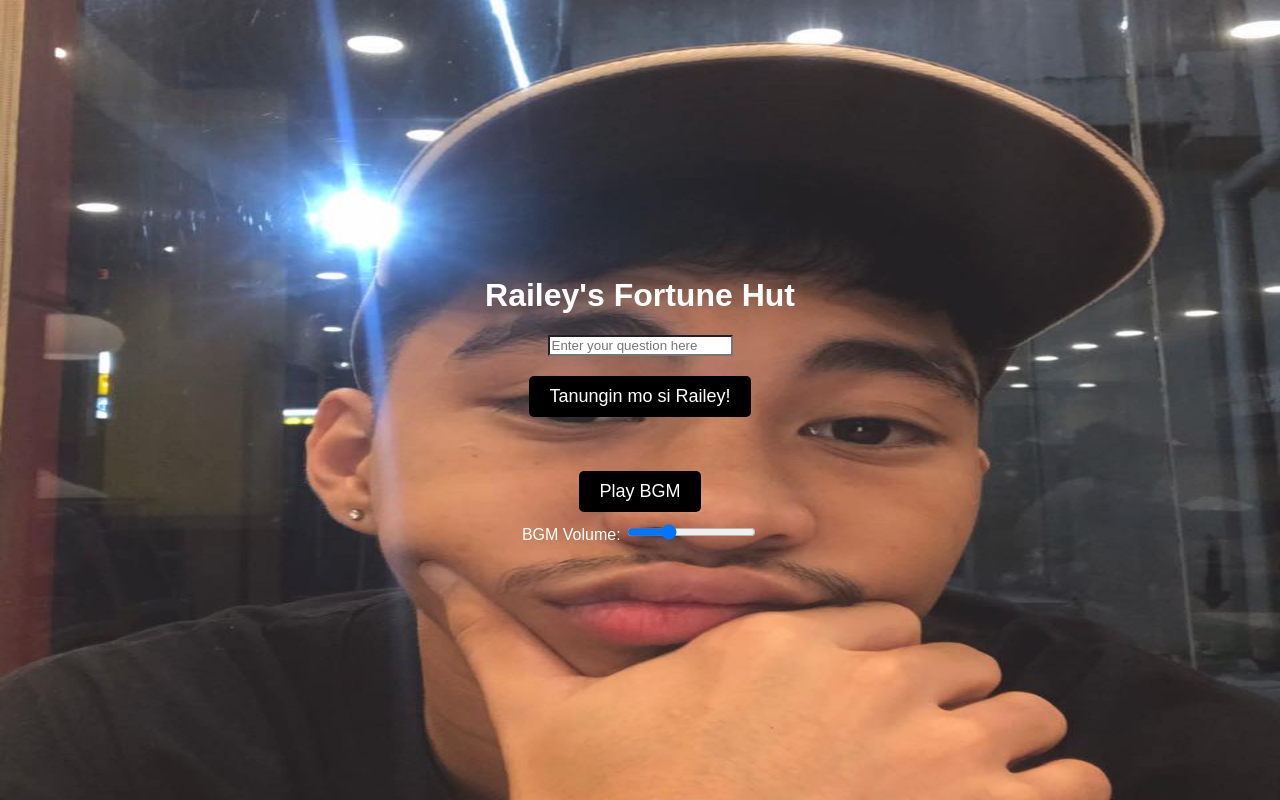
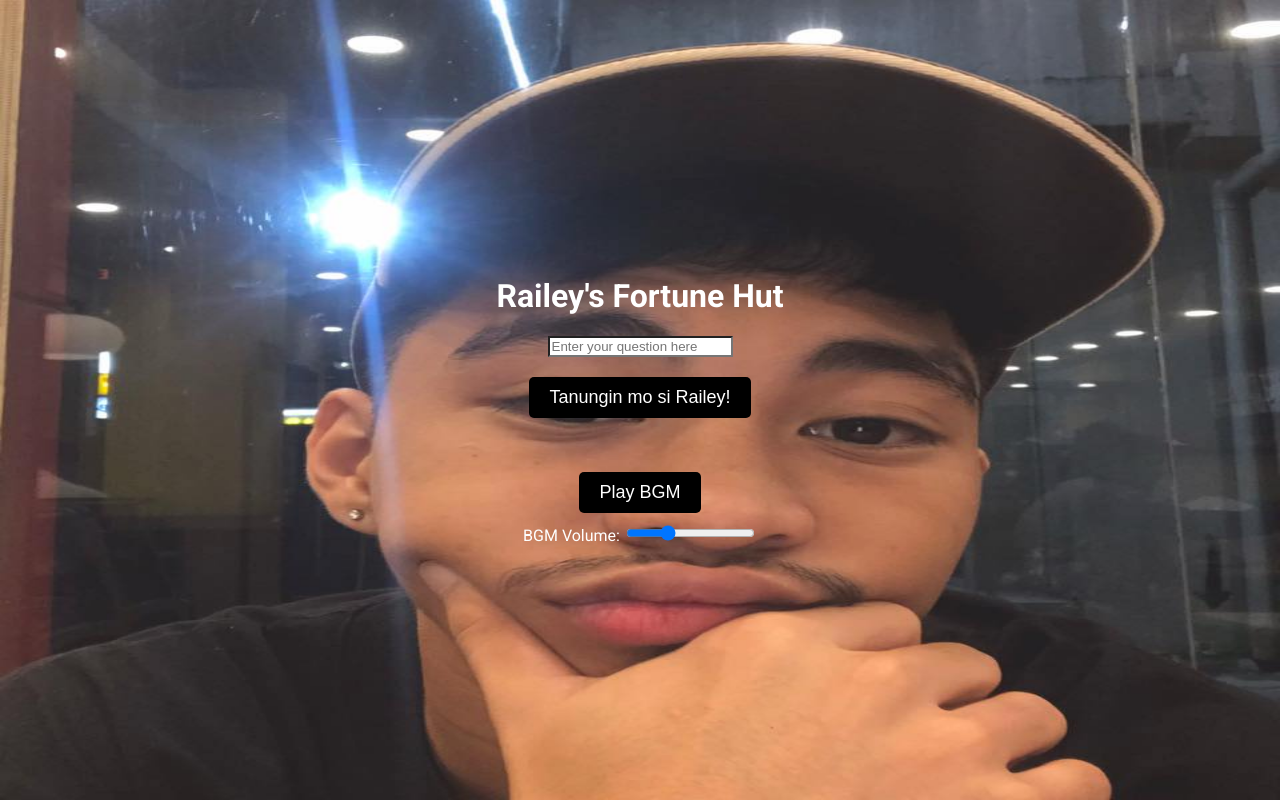
Before and after one commit to Erionoir/raileyfortunehut, a plain HTML site: page index.html in a window 1280 px wide. Drawn offline with Linux system fonts and the light colour scheme.

Commit message:
Add link to Google Fonts stylesheet in `index.html` * Update `body` selector in `style.css` to use 'Roboto' font and add background image * Add animations to buttons and text in `style.css`

```diff
--- a/index.html
+++ b/index.html
@@ -3,6 +3,7 @@
   <head>
     <title>Railey's Fortune Hut</title>
     <link rel="stylesheet" href="style.css">
+    <link href="https://fonts.googleapis.com/css2?family=Roboto:wght@400;700&display=swap" rel="stylesheet">
   </head>
   <body>
     <div class="container">
--- a/style.css
+++ b/style.css
@@ -5,6 +5,11 @@ body {
     height: 100vh;
     margin: 0;
     padding: 0;
+    font-family: 'Roboto', sans-serif;
+    background-image: url('railey.jpg');
+    background-size: cover;
+    background-repeat: no-repeat;
+    background-position: center;
   }
 
   .container {
@@ -21,6 +26,7 @@ body {
     cursor: pointer;
     transition: background-color 0.3s ease;
     border-radius: 5px;
+    animation: buttonAnimation 0.5s ease;
   }
 
   #fortuneButton:hover {
@@ -44,14 +50,14 @@ body {
     font-size: 24px;
     color: #ffffff;
     margin-top: 20px;
-    font-family: 'Arial', sans-serif;
+    font-family: 'Roboto', sans-serif;
     line-height: 1.6;
     animation: zoomIn 0.5s ease;
   }
 
   #volumeControl {
     margin-top: 10px;
-    font-family: 'Arial', sans-serif;
+    font-family: 'Roboto', sans-serif;
     color: #ffffff;
   }
 
@@ -70,6 +76,7 @@ body {
     transition: background-color 0.3s ease;
     border-radius: 5px;
     margin-top: 10px;
+    animation: buttonAnimation 0.5s ease;
   }
 
   #playBgmButton:hover {
@@ -79,7 +86,7 @@ body {
 
   header {
     text-align: center;
-    font-family: 'Arial', sans-serif;
+    font-family: 'Roboto', sans-serif;
     color: #ffffff;
   }
 
@@ -88,3 +95,14 @@ body {
     flex-direction: column;
     align-items: center;
   }
+
+  @keyframes buttonAnimation {
+    from {
+      transform: scale(0.95);
+      opacity: 0.7;
+    }
+    to {
+      transform: scale(1);
+      opacity: 1;
+    }
+  }
```
